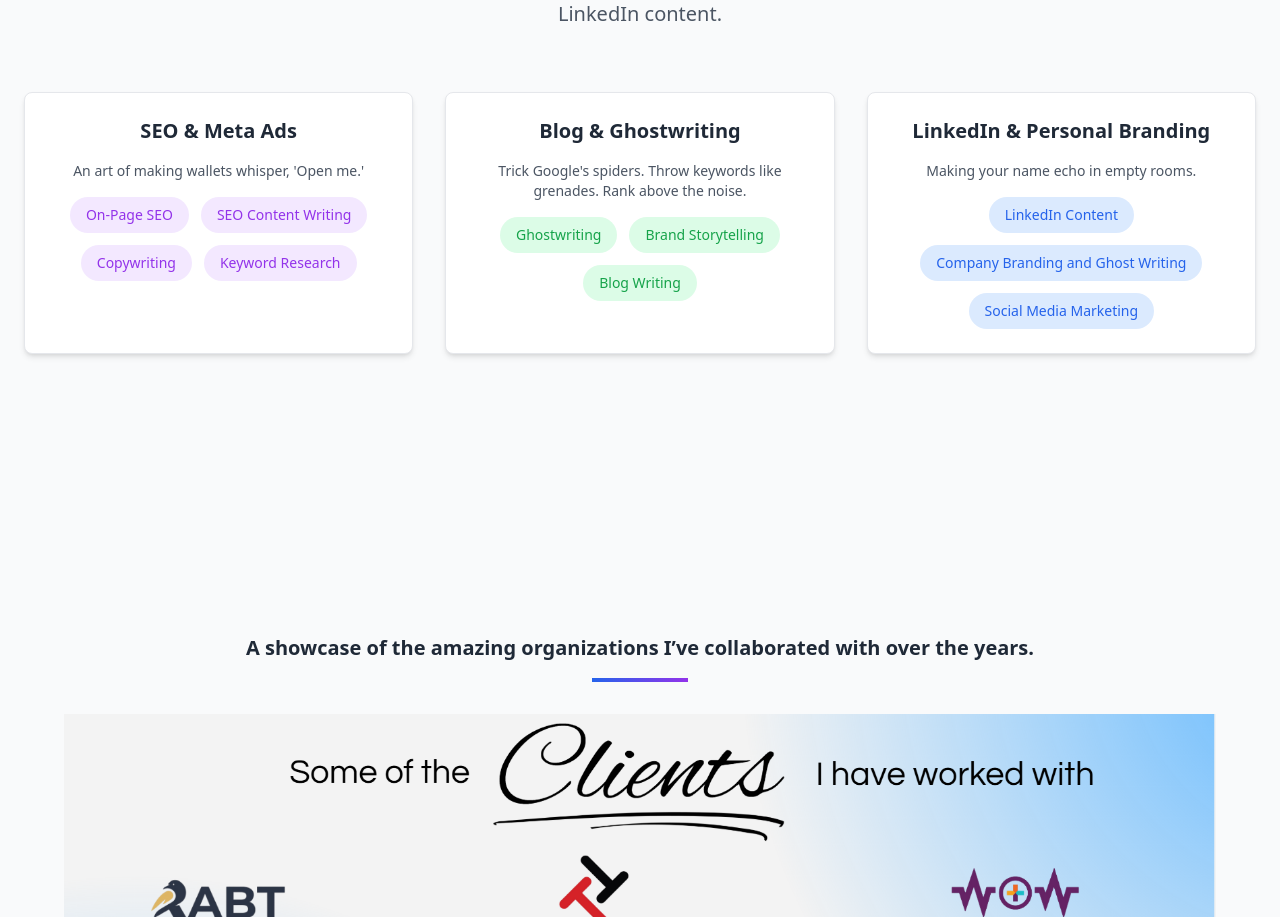
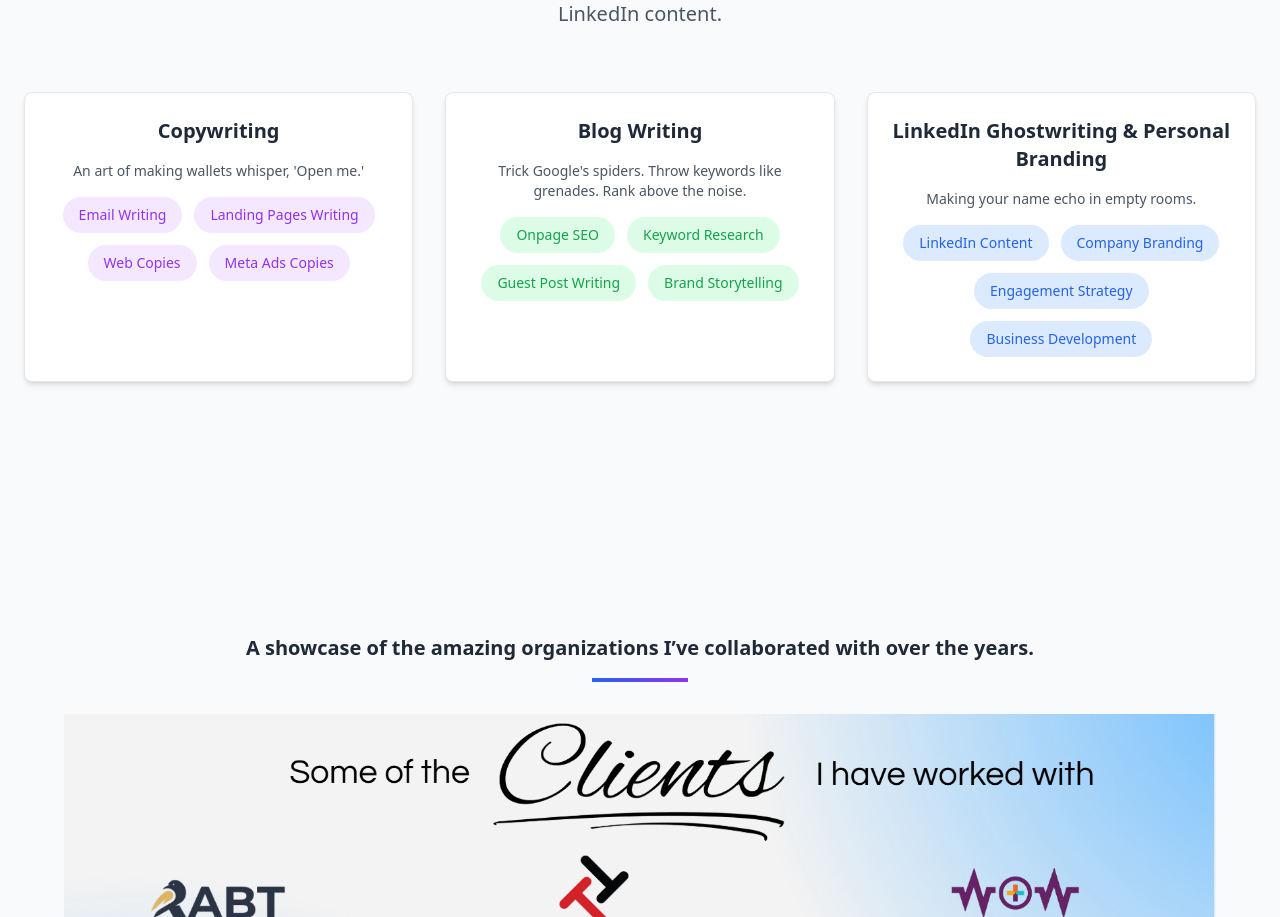
Before and after one commit to HifzaAkhter/zains-portfolio, a React (Vite) app: page / in a window 1280 px wide. Shown: the part 1908-2825 px from the top of the page. Built offline with nearby package versions, Linux system fonts and the light colour scheme.

Commit message:
Update portfolioss files

```diff
--- a/index.html
+++ b/index.html
@@ -4,18 +4,18 @@
     <meta charset="UTF-8" />
     <meta name="viewport" content="width=device-width, initial-scale=1.0" />
     <title>Portfolio - Zain-ul-Abrar</title>
-    <meta name="description" content="Portfolio website for Hifza Akhter" />
-    <meta name="author" content="Hifza Akhter" />
+    <meta name="description" content="Portfolio website for Zain-ul-Abrar" />
+    <meta name="author" content="Zain-ul-Abrar" />
 
     <!-- Open Graph Meta Tags (Optional: customize or remove) -->
-    <meta property="og:title" content="Hifza Akhter portfolio" />
+    <meta property="og:title" content="Zain-ul-Abrar portfolio" />
     <meta property="og:description" content="Explore  more projects, experience, and contact info." />
     <meta property="og:type" content="website" />
     <meta property="og:image" content="/og-image.png" />
 
     <!-- Twitter Meta Tags (Optional: customize or remove) -->
     <meta name="twitter:card" content="summary_large_image" />
-    <meta name="twitter:title" content="Hifza Akhter Portfolio" />
+    <meta name="twitter:title" content="Zain-ul-Abrar Portfolio" />
     <meta name="twitter:description" content="Explore projects, experience, and contact info." />
     <meta name="twitter:image" content="/og-image.png" />
   </head>
--- a/src/components/Skills.tsx
+++ b/src/components/Skills.tsx
@@ -2,32 +2,34 @@ import { Card } from "@/components/ui/card";
 
 const Skills = () => {
   const skills = [
-    { name: "On-Page SEO", sub: "SEO & Meta Ads", category: "Content & Marketing" },
-    { name: "SEO Content Writing", sub: "SEO & Meta Ads", category: "Content & Marketing" },
-    { name: "Copywriting", sub: "SEO & Meta Ads", category: "Content & Marketing", description: "An art of making wallets whisper, 'Open me.'" },
-    { name: "Keyword Research", sub: "SEO & Meta Ads", category: "Content & Marketing" },
-    { name: "Ghostwriting", sub: "Blog & Ghostwriting", category: "Content & Marketing" },
-    { name: "Brand Storytelling", sub: "Blog & Ghostwriting", category: "Content & Marketing" },
-    { name: "Blog Writing", sub: "Blog & Ghostwriting", category: "Content & Marketing", description: "Trick Google's spiders. Throw keywords like grenades. Rank above the noise." },
-    { name: "LinkedIn Content", sub: "LinkedIn & Personal Branding", category: "Content & Marketing" },
-    { name: "Company Branding and Ghost Writing", sub: "LinkedIn & Personal Branding", category: "Content & Marketing", description: "Making your name echo in empty rooms." },
-    { name: "Social Media Marketing", sub: "LinkedIn & Personal Branding", category: "Content & Marketing" },
+    { name: "Email Writing", sub: "Copywriting", category: "Content & Marketing" },
+    { name: "Landing Pages Writing", sub: "Copywriting", category: "Content & Marketing" },
+    { name: "Web Copies", sub: "Copywriting", category: "Content & Marketing" },
+    { name: "Meta Ads Copies", sub: "Copywriting", category: "Content & Marketing", description: "An art of making wallets whisper, 'Open me.'" },
+    { name: "Onpage SEO", sub: "Blog Writing", category: "Content & Marketing" },
+    { name: "Keyword Research", sub: "Blog Writing", category: "Content & Marketing" },
+    { name: "Guest Post Writing", sub: "Blog Writing", category: "Content & Marketing" },
+    { name: "Brand Storytelling", sub: "Blog Writing", category: "Content & Marketing", description: "Trick Google's spiders. Throw keywords like grenades. Rank above the noise." },
+    { name: "LinkedIn Content", sub: "LinkedIn Ghostwriting & Personal Branding", category: "Content & Marketing" },
+    { name: "Company Branding", sub: "LinkedIn Ghostwriting & Personal Branding", category: "Content & Marketing" },
+    { name: "Engagement Strategy", sub: "LinkedIn Ghostwriting & Personal Branding", category: "Content & Marketing" },
+    { name: "Business Development", sub: "LinkedIn Ghostwriting & Personal Branding", category: "Content & Marketing", description: "Making your name echo in empty rooms." },
   ];
 
-  const subCategories = ["SEO & Meta Ads", "Blog & Ghostwriting", "LinkedIn & Personal Branding"];
+  const subCategories = ["Copywriting", "Blog Writing", "LinkedIn Ghostwriting & Personal Branding"];
 
   const subCategoryColors = {
-    "SEO & Meta Ads": {
+    "Copywriting": {
       bg: "bg-purple-100 dark:bg-purple-900/30",
       text: "text-purple-600 dark:text-purple-400",
       border: "border-purple-200 dark:border-purple-700/50",
     },
-    "Blog & Ghostwriting": {
+    "Blog Writing": {
       bg: "bg-green-100 dark:bg-green-900/30",
       text: "text-green-600 dark:text-green-400",
       border: "border-green-200 dark:border-green-700/50",
     },
-    "LinkedIn & Personal Branding": {
+    "LinkedIn Ghostwriting & Personal Branding": {
       bg: "bg-blue-100 dark:bg-blue-900/30",
       text: "text-blue-600 dark:text-blue-400",
       border: "border-blue-200 dark:border-blue-700/50",
```
